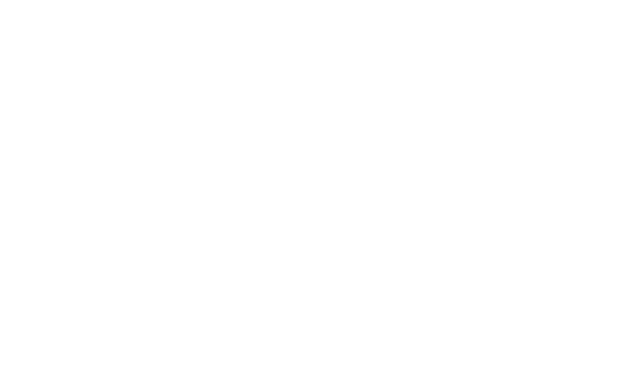
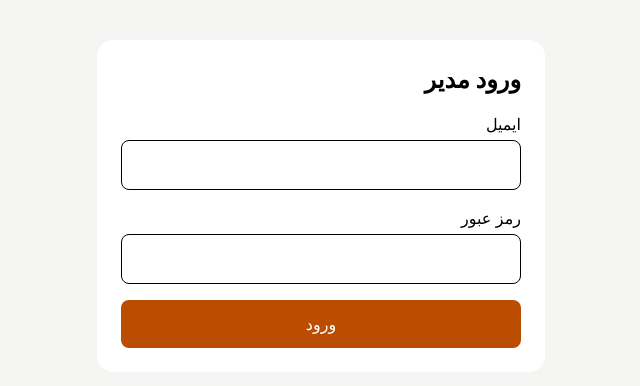
Before and after one commit to SobhanMirgholami/roll-menu, a React (Vite) app: page /login in a window 1280 px wide. Before the commit this address had no page. Shown: the top 386 px of the page, without its empty margins (319-959 px from the left). Built offline with nearby package versions, Linux system fonts and the light colour scheme; no server answers.

Commit message:
seperate admin page and mune page and securing the adminPage

```diff
--- a/src/components/App.jsx
+++ b/src/components/App.jsx
@@ -2,7 +2,8 @@ import { useEffect, useState } from "react";
 import { BrowserRouter, Routes, Route } from "react-router-dom";
 import MenuPage from "../pages/MenuPage";
 import AdminPage from "../pages/AdminPage";
-
+import ProtectedRoute from "./ProtectedRoute";
+import LoginPage from "../pages/LoginPage.jsx";
 const initialProducts = [
   {
     id: 1,
@@ -103,15 +104,19 @@ export default function App() {
       <Routes>
         <Route path="/" element={<MenuPage products={products} />} />
 
+        <Route path="/login" element={<LoginPage />} />
+
         <Route
           path="/admin"
           element={
+            <ProtectedRoute>
               <AdminPage
                 products={products}
                 onAddProduct={handleAddProduct}
                 onDeleteProduct={handleDeleteProduct}
                 onToggleAvailability={handleToggleAvailability}
               />
+            </ProtectedRoute>
           }
         />
       </Routes>
--- /dev/null
+++ b/src/components/ProtectedRoute.jsx
@@ -0,0 +1,55 @@
+import { useEffect, useState } from "react";
+import { Navigate } from "react-router-dom";
+import { supabase } from "../lib/supabaseClient";
+
+export default function ProtectedRoute({ children }) {
+  const [user, setUser] = useState(null);
+  const [loading, setLoading] = useState(true);
+
+  useEffect(() => {
+    let active = true;
+
+    async function checkUser() {
+      try {
+        const { data, error } = await supabase.auth.getUser();
+
+        if (active) {
+          setUser(error ? null : data.user);
+        }
+      } catch {
+        if (active) {
+          setUser(null);
+        }
+      } finally {
+        if (active) {
+          setLoading(false);
+        }
+      }
+    }
+
+    checkUser();
+
+    const {
+      data: { subscription },
+    } = supabase.auth.onAuthStateChange((_event, session) => {
+      if (active && !session) {
+        setUser(null);
+      }
+    });
+
+    return () => {
+      active = false;
+      subscription.unsubscribe();
+    };
+  }, []);
+
+  if (loading) {
+    return <p dir="rtl">در حال بررسی ورود...</p>;
+  }
+
+  if (!user) {
+    return <Navigate to="/login" replace />;
+  }
+
+  return children;
+}
--- /dev/null
+++ b/src/lib/supabaseClient.js
@@ -0,0 +1,11 @@
+import { createClient } from "@supabase/supabase-js";
+
+const supabaseUrl = import.meta.env.VITE_SUPABASE_URL;
+
+const supabaseKey = import.meta.env.VITE_SUPABASE_PUBLISHABLE_KEY;
+
+if (!supabaseUrl || !supabaseKey) {
+  throw new Error("اطلاعات اتصال Supabase در .env.local کامل نیست.");
+}
+
+export const supabase = createClient(supabaseUrl, supabaseKey);
--- a/src/pages/AdminPage.jsx
+++ b/src/pages/AdminPage.jsx
@@ -1,5 +1,8 @@
 import AddProductForm from "../components/AddProductForm";
 import ProductCard from "../components/ProductCard";
+import { useState } from "react";
+import { useNavigate } from "react-router-dom";
+import { supabase } from "../lib/supabaseClient";
 
 export default function AdminPage({
   products,
@@ -7,12 +10,50 @@ export default function AdminPage({
   onDeleteProduct,
   onToggleAvailability,
 }) {
+  const navigate = useNavigate();
+
+  const [logoutLoading, setLogoutLoading] = useState(false);
+  const [logoutError, setLogoutError] = useState("");
+
+  async function handleLogout() {
+    setLogoutLoading(true);
+    setLogoutError("");
+
+    try {
+      const { error } = await supabase.auth.signOut();
+
+      if (error) {
+        setLogoutError("خروج انجام نشد؛ دوباره امتحان کن.");
+        return;
+      }
+
+      navigate("/login", { replace: true });
+    } catch {
+      setLogoutError("ارتباط برقرار نشد؛ دوباره امتحان کن.");
+    } finally {
+      setLogoutLoading(false);
+    }
+  }
   const categories = [...new Set(products.map((product) => product.category))];
 
   return (
     <main dir="rtl" className="min-h-screen bg-stone-100 px-4 py-10">
       <div className="mx-auto max-w-3xl">
         <h1 className="mb-6 text-3xl font-bold">مدیریت منو</h1>
+        <button
+          type="button"
+          onClick={handleLogout}
+          disabled={logoutLoading}
+          className="mb-6 rounded-lg bg-stone-700 px-4 py-2 text-white disabled:opacity-50"
+        >
+          {logoutLoading ? "در حال خروج..." : "خروج از حساب"}
+        </button>
+
+        {logoutError && (
+          <p role="alert" className="mb-4 text-red-700">
+            {logoutError}
+          </p>
+        )}
 
         <AddProductForm categories={categories} onAddProduct={onAddProduct} />
 
--- /dev/null
+++ b/src/pages/LoginPage.jsx
@@ -0,0 +1,85 @@
+import { useState } from "react";
+import { useNavigate } from "react-router-dom";
+import { supabase } from "../lib/supabaseClient";
+
+export default function LoginPage() {
+  const [email, setEmail] = useState("");
+  const [password, setPassword] = useState("");
+  const [error, setError] = useState("");
+  const [loading, setLoading] = useState(false);
+
+  const navigate = useNavigate();
+
+  async function handleSubmit(event) {
+    event.preventDefault();
+    setError("");
+    setLoading(true);
+
+    try {
+      const { error: loginError } = await supabase.auth.signInWithPassword({
+        email: email.trim(),
+        password,
+      });
+
+      if (loginError) {
+        setError("ورود انجام نشد؛ ایمیل و رمز را بررسی کن.");
+        return;
+      }
+
+      navigate("/admin", { replace: true });
+    } catch {
+      setError("ارتباط برقرار نشد؛ دوباره امتحان کن.");
+    } finally {
+      setLoading(false);
+    }
+  }
+
+  return (
+    <main dir="rtl" className="min-h-screen bg-stone-100 px-4 py-10">
+      <form
+        onSubmit={handleSubmit}
+        className="mx-auto grid max-w-md gap-4 rounded-2xl bg-white p-6"
+      >
+        <h1 className="text-2xl font-bold">ورود مدیر</h1>
+
+        <label>
+          ایمیل
+          <input
+            required
+            type="email"
+            autoComplete="username"
+            value={email}
+            onChange={(event) => setEmail(event.target.value)}
+            className="mt-1 w-full rounded-lg border p-3"
+          />
+        </label>
+
+        <label>
+          رمز عبور
+          <input
+            required
+            type="password"
+            autoComplete="current-password"
+            value={password}
+            onChange={(event) => setPassword(event.target.value)}
+            className="mt-1 w-full rounded-lg border p-3"
+          />
+        </label>
+
+        {error && (
+          <p role="alert" className="text-red-700">
+            {error}
+          </p>
+        )}
+
+        <button
+          type="submit"
+          disabled={loading}
+          className="rounded-lg bg-amber-700 p-3 text-white disabled:opacity-50"
+        >
+          {loading ? "در حال ورود..." : "ورود"}
+        </button>
+      </form>
+    </main>
+  );
+}
```
Lines whose indentation alone changed are shown as unchanged.
